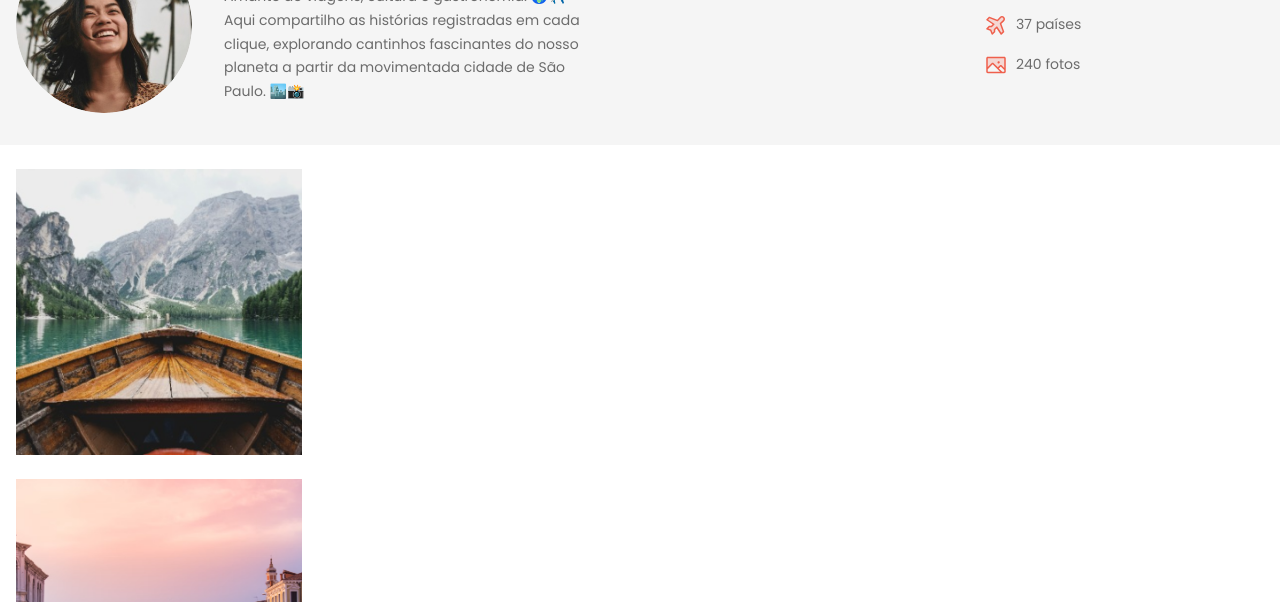
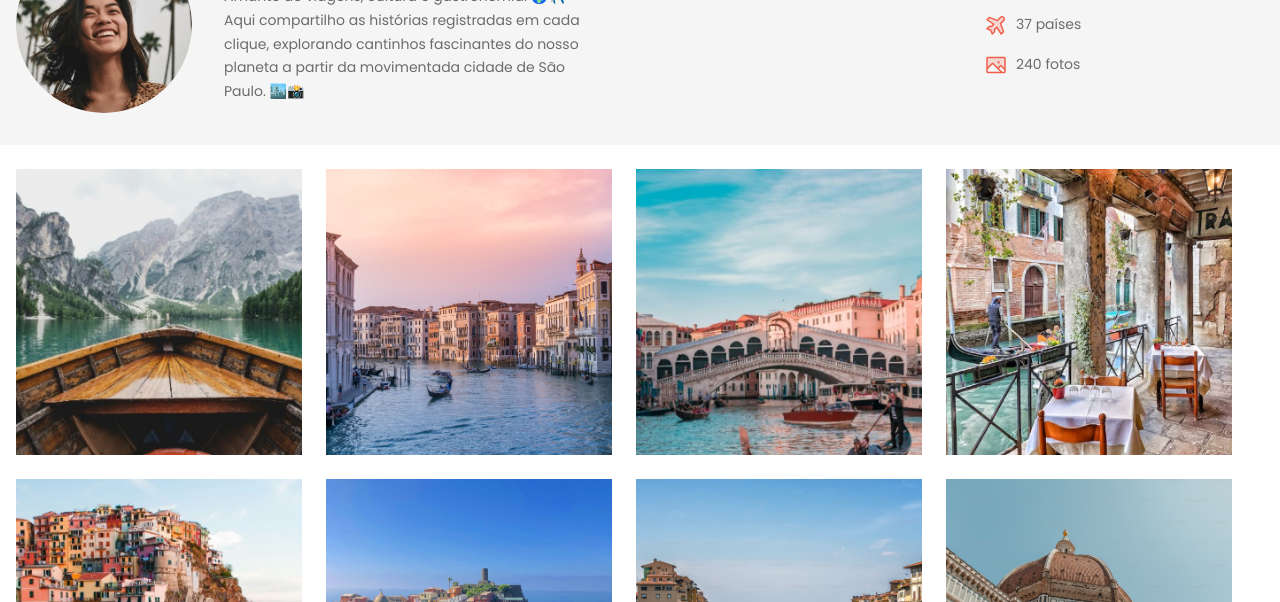
Before and after one commit to kimurinhakikii/projeto-travelgram, a plain HTML site: page index.html in a window 1280 px wide. Shown: the part 198-800 px from the top of the page. Drawn offline with Linux system fonts and the light colour scheme.

Commit message:
ajustando responsividade main

```diff
--- a/styles/main.css
+++ b/styles/main.css
@@ -1,6 +1,6 @@
 main {
-    display: flex;
-    flex-direction: column;
+    display: grid;
+    grid-template-columns: repeat(auto-fill, minmax(20.5rem, 1fr));
     gap: 1rem;
     padding-block: 1rem;
 }
```
